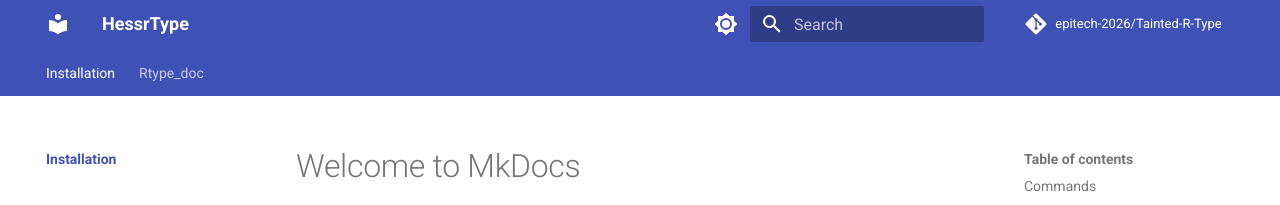
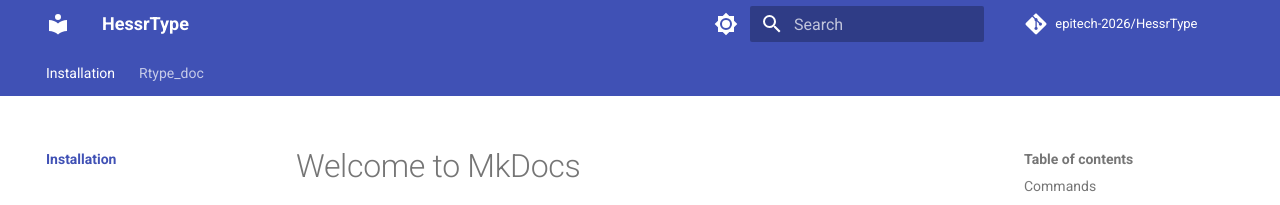
Before and after one commit to raphaeldemonchy/myMkDoc, an MkDocs documentation site: the page built from docs/index.md, in a window 1280 px wide. Shown: the top 205 px of the page. Built offline with MkDocs 1.6.1 and Material for MkDocs 9.7.7, drawn with Linux system fonts in a browser that asks for light colours; comment, search, counter and statistics services are not loaded.

Commit message:
Update mkdocs.yml

```diff
--- a/mkdocs.yml
+++ b/mkdocs.yml
@@ -57,11 +57,11 @@
           format: !!python/name:pymdownx.superfences.fence_code_format
 
 
-repo_name: epitech-2026/Tainted-R-Type
+repo_name: epitech-2026/HessrType
 repo_url: https://github.com/EpitechPromo2026/B-CPP-500-MAR-5-1-rtype-maori.dino
 
 nav:
 - Installation:
   - index.md
 - Rtype_doc:
-  - Getting started: docs/RType_docs/r_type_docs.md
+  - Getting started: RType_docs/r_type_docs.md
```
